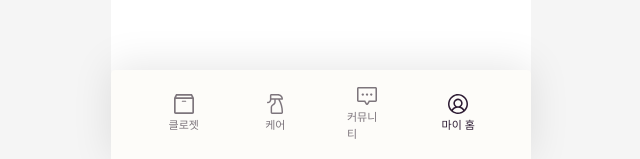
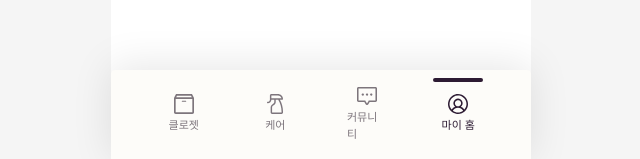
Before and after one commit to 14th-Hackathon-AURA/AURA-FE, a React (Vite) app: page /mypage in a window 1280 px wide. Shown: the part 638-797 px from the top of the page, without its empty margins (319-959 px from the left). Built offline with nearby package versions, Linux system fonts and the light colour scheme; a web font is replaced by a local one.

Commit message:
feat: 활성 탭 상단에 인디케이터 바 추가

```diff
--- a/src/components/common/BottomNavBar.jsx
+++ b/src/components/common/BottomNavBar.jsx
@@ -48,7 +48,7 @@ const BottomNavBar = () => {
       {TABS.map((tab) => {
         const active = pathname.startsWith(tab.to);
         return (
-          <TabLink key={tab.key} to={tab.to}>
+          <TabLink key={tab.key} to={tab.to} $active={active}>
             <TabIcon src={active ? tab.activeIcon : tab.icon} alt="" />
             <TabLabel $active={active}>{tab.label}</TabLabel>
           </TabLink>
@@ -68,18 +68,33 @@ const Nav = styled.nav`
   justify-content: center;
   gap: 5.2rem;
   width: 100%;
-  padding: 1.6rem 5.3rem 2rem;
+  padding: 0 5.3rem 2rem;
   background: var(--color-soft-gray);
   box-shadow: 0 -0.4rem 4rem 0 rgba(0, 0, 0, 0.1);
   border-radius: 0.4rem 0.4rem 0 0;
 `;
 
 const TabLink = styled(Link)`
+  position: relative;
   display: flex;
   flex-direction: column;
   align-items: center;
   gap: 0.3rem;
   width: 4rem;
+  padding-top: 1.6rem;
+
+  &::before {
+    content: "";
+    position: absolute;
+    top: 0;
+    left: 50%;
+    transform: translateX(-50%);
+    width: 5rem;
+    height: 0.4rem;
+    border-radius: 100px;
+    background: var(--color-primary);
+    opacity: ${({ $active }) => ($active ? 1 : 0)};
+  }
 `;
 
 const TabIcon = styled.img`
```
